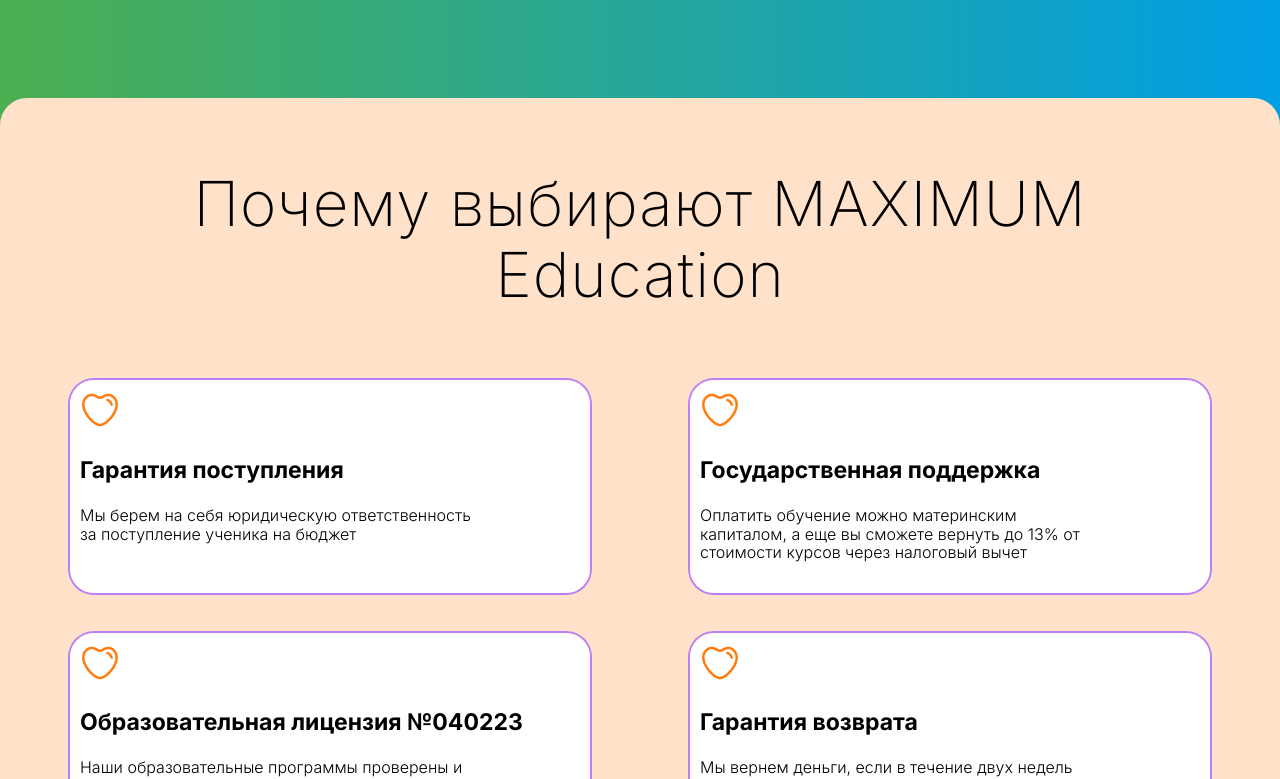
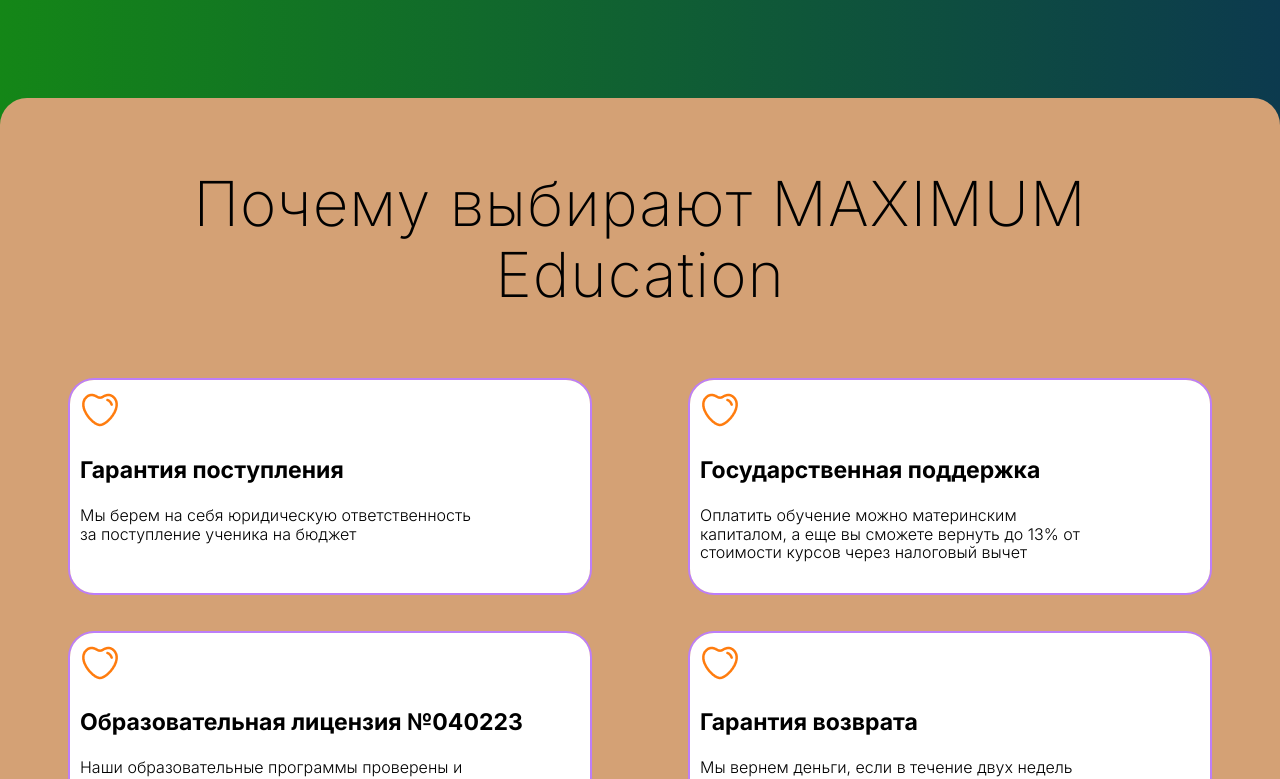
Before and after one commit to TimYeskov/Abiturient, a React (Create React App) app: page / in a window 1280 px wide. Shown: the part 1607-2386 px from the top of the page. Built offline with nearby package versions, Linux system fonts and the light colour scheme.

Commit message:
Update ThemeColors.scss

```diff
--- a/src/styles/ThemeColors.scss
+++ b/src/styles/ThemeColors.scss
@@ -1,8 +1,8 @@
 :root {
   --color-background: linear-gradient(
     to right,
-    rgb(76, 175, 80, 100%),
-    rgb(0, 158, 228, 100%)
+    rgb(20, 134, 23),
+    rgb(12, 58, 78)
   );
   --color-border__header: rgb(255, 255, 255);
   --color-font__title: linear-gradient(rgb(0, 0, 0), rgb(0, 0, 0));
@@ -13,7 +13,7 @@
   // --color-font__description: white;
   // --color-font__header:white;
   --color-font__about: black;
-  --color-background__about: #ffe2c9;
+  --color-background__about: #d4a175;
   --color-background__aboutBlock: linear-gradient(
     to right,
     rgb(255, 255, 255, 100%),
```
